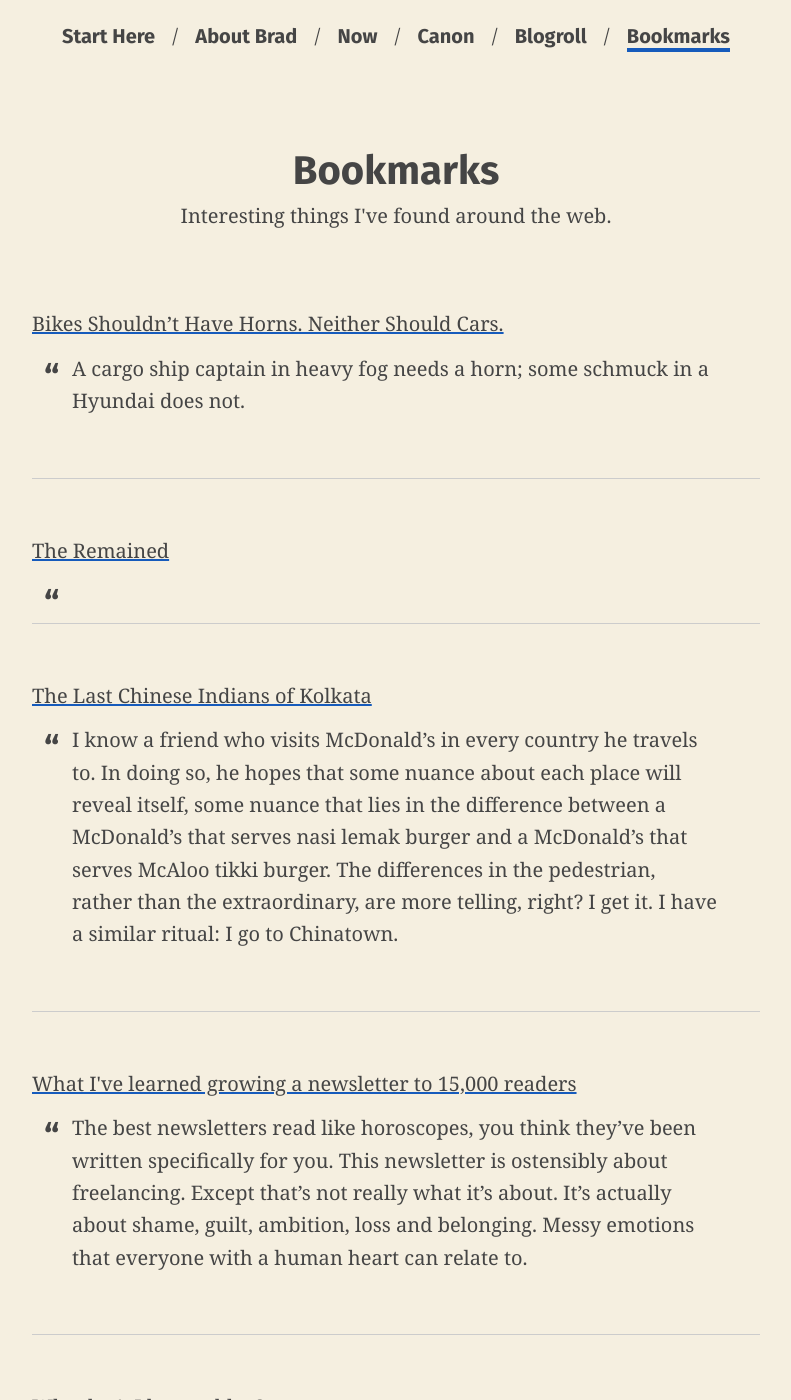
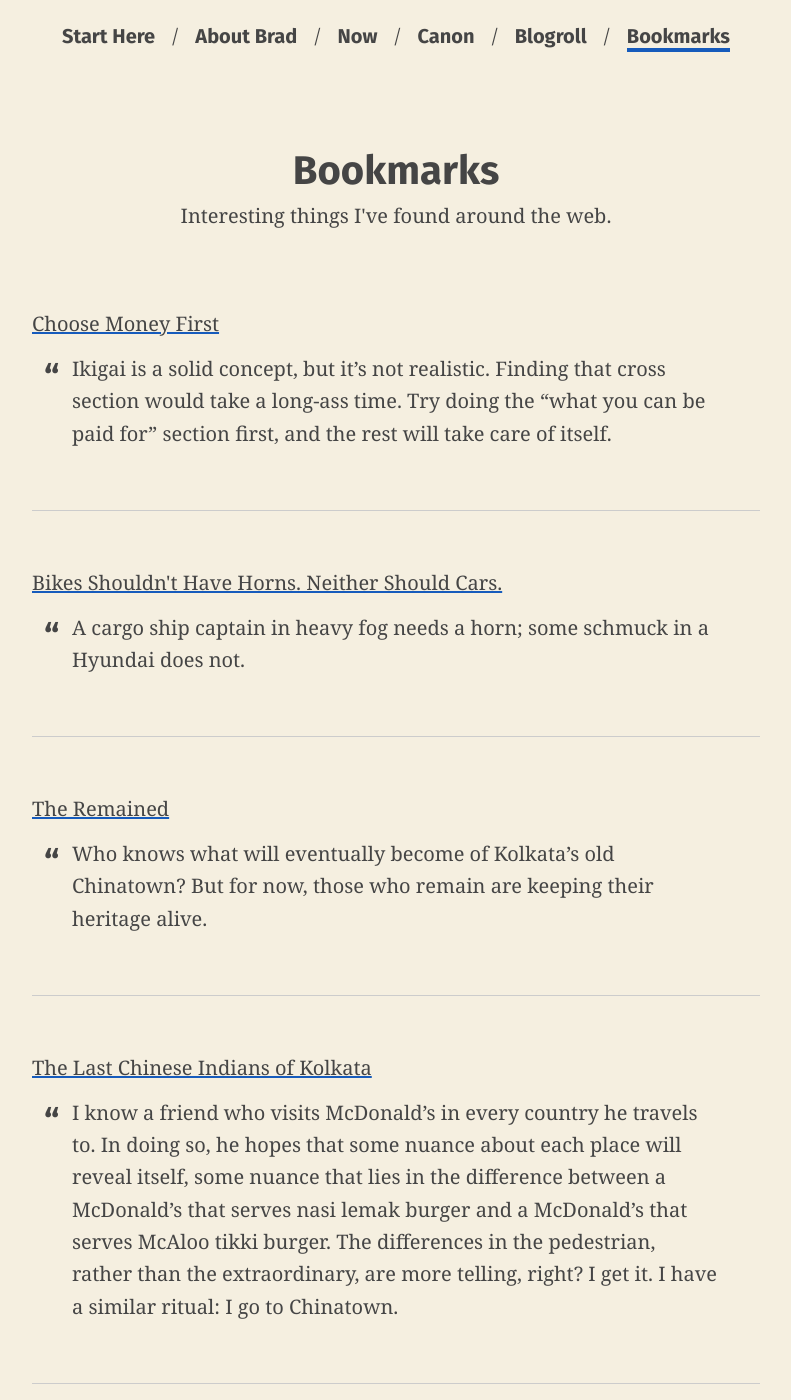
Before and after one commit to bradonomics/bradonomics.com, a Jekyll site: the page built from _pages/bookmarks.html, in a window 1280 px wide and 1400 px high. Shown: the whole window, without its empty margins (244-1035 px from the left). Built offline with Jekyll 4.4.1, drawn with Linux system fonts in a browser that asks for light colours.

Commit message:
new bookmark

```diff
--- a/_data/bookmarks.yml
+++ b/_data/bookmarks.yml
@@ -2,13 +2,19 @@
   quote: |
   link:
   tags: []
-- title: Bikes Shouldn’t Have Horns. Neither Should Cars.
+- title: Choose Money First
+  quote: |
+    Ikigai is a solid concept, but it's not realistic. Finding that cross section would take a long-ass time. Try doing the "what you can be paid for" section first, and the rest will take care of itself.
+  link: https://siliconvict.com/articles/1-choose-money-first
+  tags: ['Economics', 'Personal Finance', 'money']
+- title: Bikes Shouldn't Have Horns. Neither Should Cars.
   quote: |
     A cargo ship captain in heavy fog needs a horn; some schmuck in a Hyundai does not.
   link: https://www.outsideonline.com/culture/opinion/bikes-shouldnt-have-horns-neither-should-cars/
   tags: ['cycling']
 - title: The Remained
   quote: |
+    Who knows what will eventually become of Kolkata’s old Chinatown? But for now, those who remain are keeping their heritage alive.
   link: https://www.vqronline.org/essays-articles/2019/03/remained
   tags: ['India']
 - title: The Last Chinese Indians of Kolkata
@@ -124,7 +130,7 @@
   quote: |
     I'd like to offer my services as a sort of has-been-poor guide, to fill you in on what it's like on the other side of the tracks.
   link: https://residentcontrarian.substack.com/p/on-the-experience-of-being-poor-ish
-  tags: ['Economics', 'Personal Finance']
+  tags: ['Economics', 'Personal Finance', 'money']
 - title: Beef Is Expensive. So Why Are Cattle Ranchers Going Bankrupt?
   quote: |
     During the Covid pandemic, Americans went to the supermarket and found something that hadn't happened for decades — a meat shortage. There was plenty of cattle, but the beef wasn't getting to the supermarket shelves.
```
